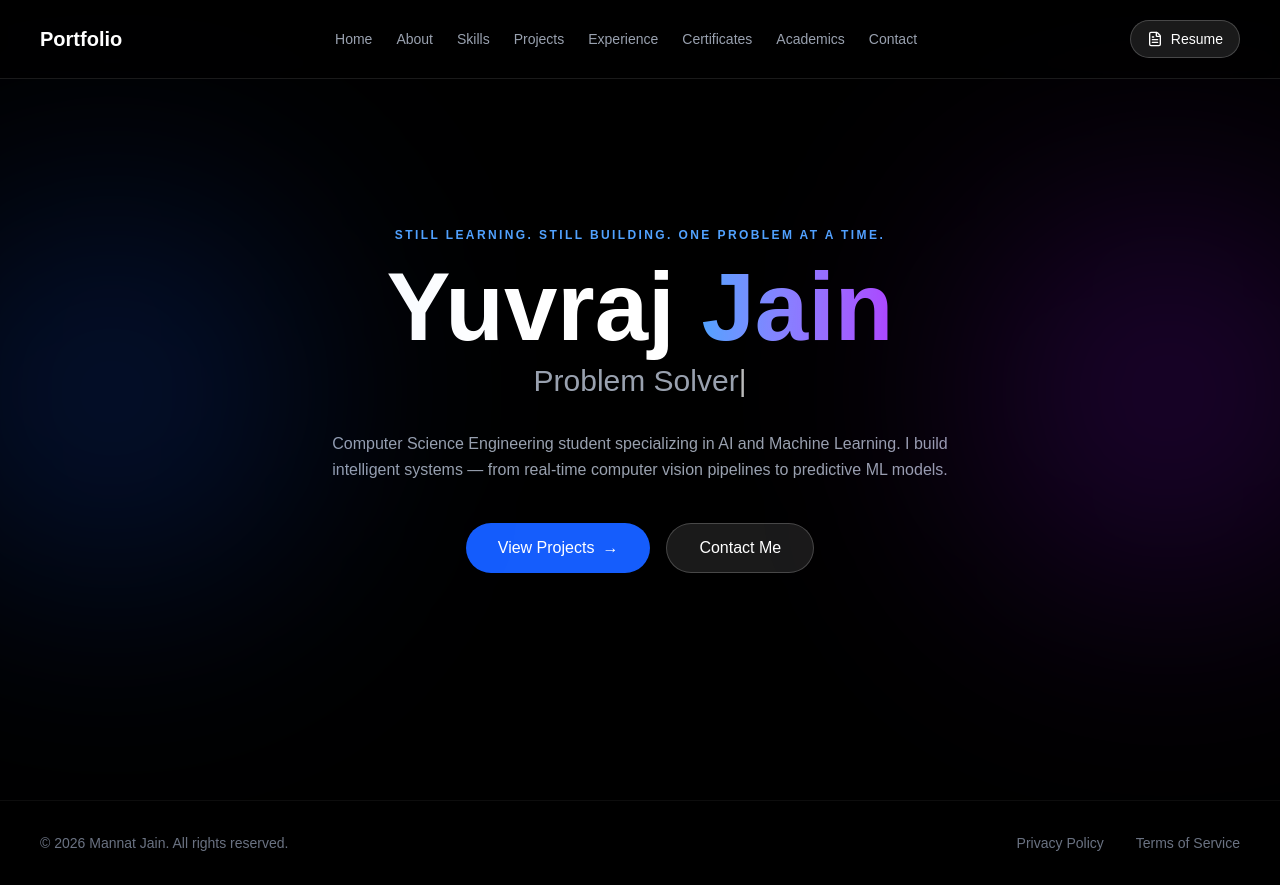
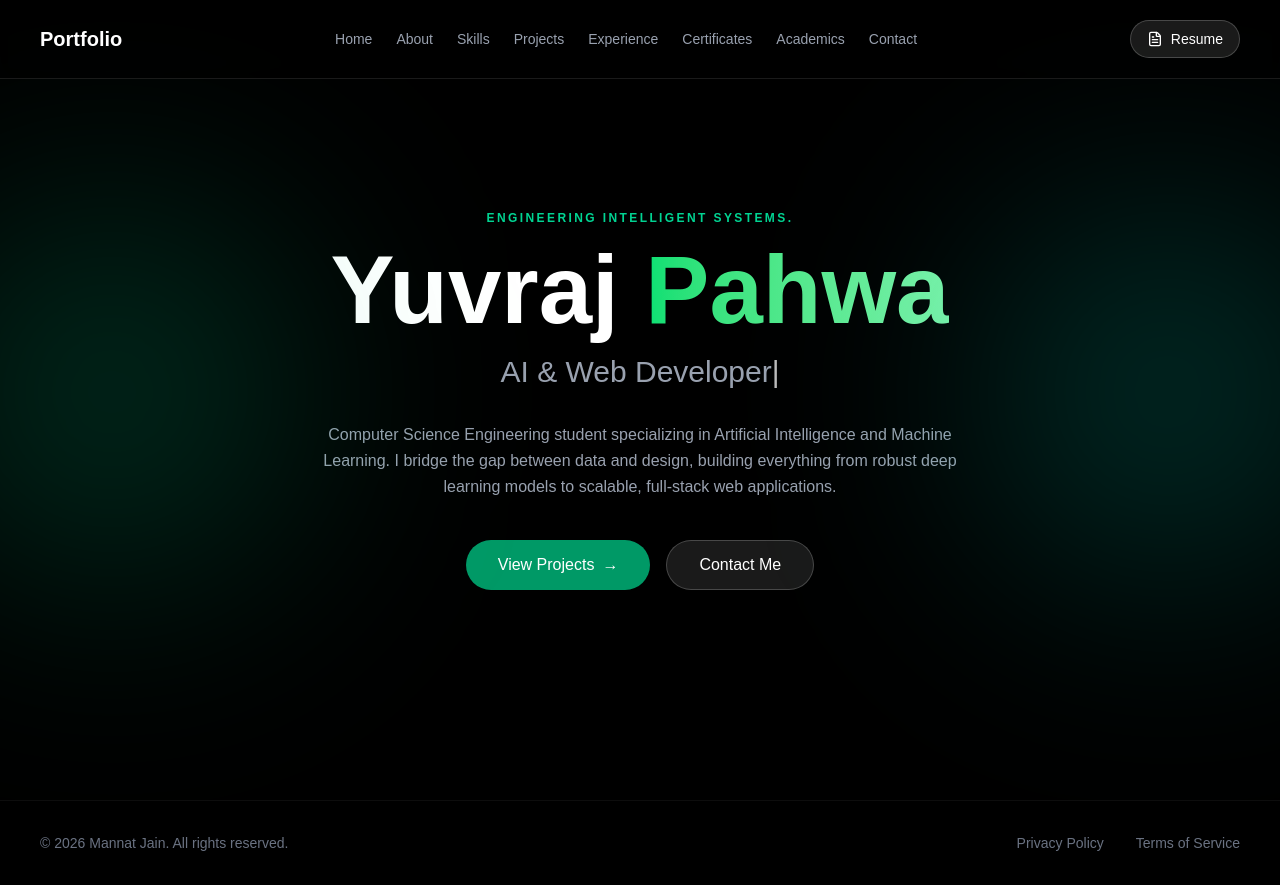
Before and after one commit to yuvieee01/portfolio-2026, a Next.js app: page / in a window 1280 px wide. Built offline with nearby package versions, Linux system fonts and the light colour scheme.

Commit message:
Updated the hero section

```diff
--- a/src/components/Hero.tsx
+++ b/src/components/Hero.tsx
@@ -4,29 +4,29 @@ import { motion } from "framer-motion";
 export default function Hero() {
   return (
     <section className="relative h-screen w-full bg-black flex flex-col justify-center items-center text-center px-4 overflow-hidden">
-      {/* Background Glows */}
-      <div className="absolute top-1/4 -left-20 w-96 h-96 bg-blue-600/20 rounded-full blur-[120px]" />
-      <div className="absolute top-1/4 -right-20 w-96 h-96 bg-purple-600/20 rounded-full blur-[120px]" />
+      {/* Background Glows - Changed to Emerald and Teal */}
+      <div className="absolute top-1/4 -left-20 w-96 h-96 bg-emerald-400/20 rounded-full blur-[120px]" />
+      <div className="absolute top-1/4 -right-20 w-96 h-96 bg-teal-400/20 rounded-full blur-[120px]" />
 
-      <p className="text-blue-400 tracking-[0.2em] text-xs font-bold mb-4 uppercase">
-        Still learning. Still building. One problem at a time.
+      <p className="text-emerald-400 tracking-[0.2em] text-xs font-bold mb-4 uppercase">
+        Engineering Intelligent Systems.
       </p>
 
       <h1 className="text-6xl md:text-8xl font-extrabold text-white mb-2">
-        Yuvraj <span className="text-transparent bg-clip-text bg-linear-to-r from-blue-400 to-purple-500">Jain</span>
+        Yuvraj <span className="text-transparent bg-clip-text bg-linear-to-r from-green-400 to-green-300">Pahwa</span>
       </h1>
 
-      <div className="text-2xl md:text-3xl text-gray-400 font-light mb-8">
-        Problem Solver<span className="animate-pulse text-white">|</span>
+      <div className="text-2xl md:text-3xl text-gray-400 font-light mb-8 mt-2">
+        AI & Web Developer<span className="animate-pulse text-white">|</span>
       </div>
 
       <p className="max-w-2xl text-gray-400 leading-relaxed mb-10">
-        Computer Science Engineering student specializing in AI and Machine Learning.
-        I build intelligent systems — from real-time computer vision pipelines to predictive ML models.
+        Computer Science Engineering student specializing in Artificial Intelligence and Machine Learning.
+        I bridge the gap between data and design, building everything from robust deep learning models to scalable, full-stack web applications.
       </p>
 
       <div className="flex gap-4">
-        <button className="px-8 py-3 bg-blue-600 text-white rounded-full font-medium hover:bg-blue-700 transition flex items-center gap-2">
+        <button className="px-8 py-3 bg-emerald-600 text-white rounded-full font-medium hover:bg-emerald-700 transition flex items-center gap-2">
           View Projects <span>→</span>
         </button>
         <button className="px-8 py-3 bg-white/10 text-white rounded-full border border-white/20 hover:bg-white/20 transition">
```
